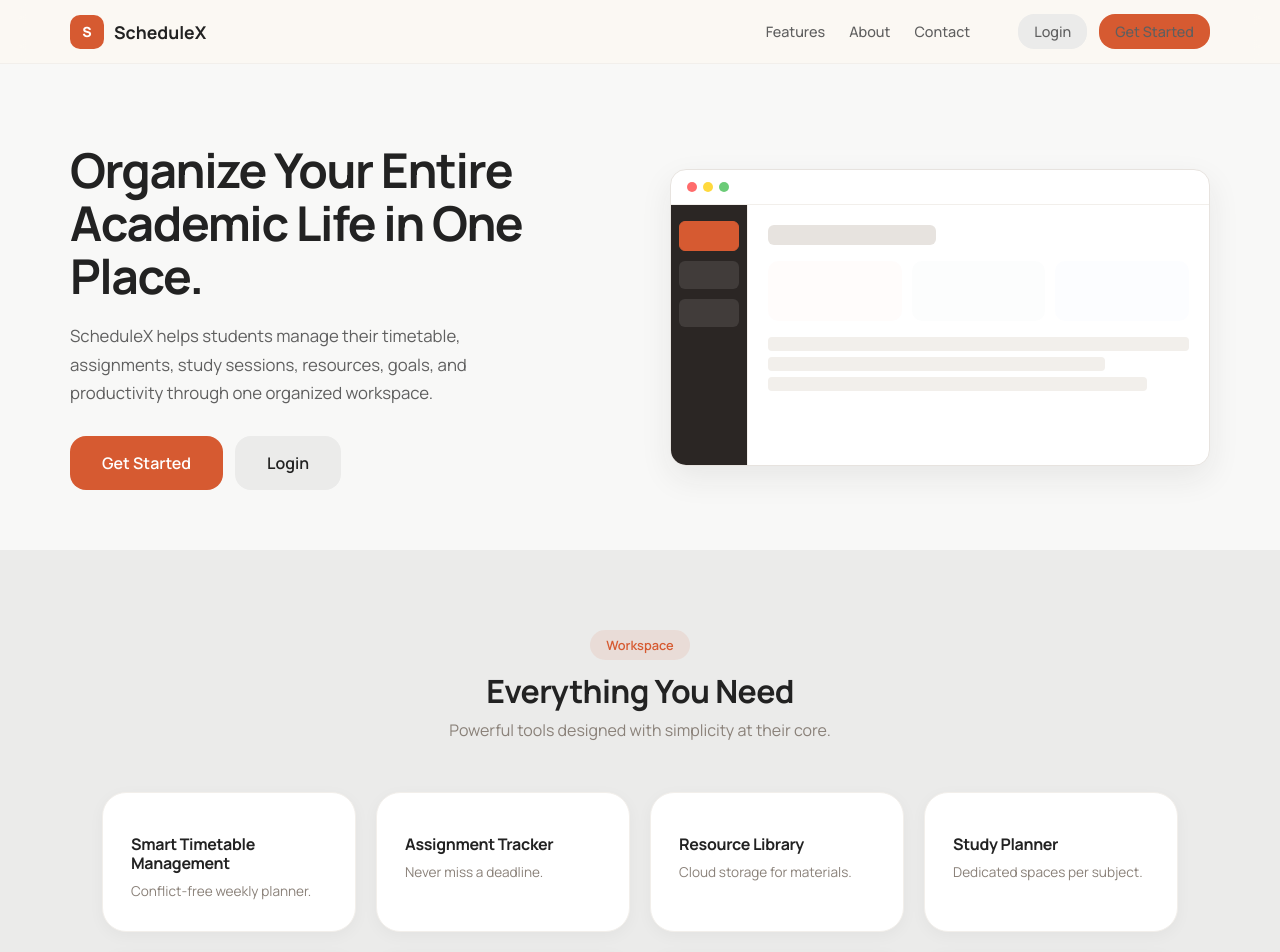
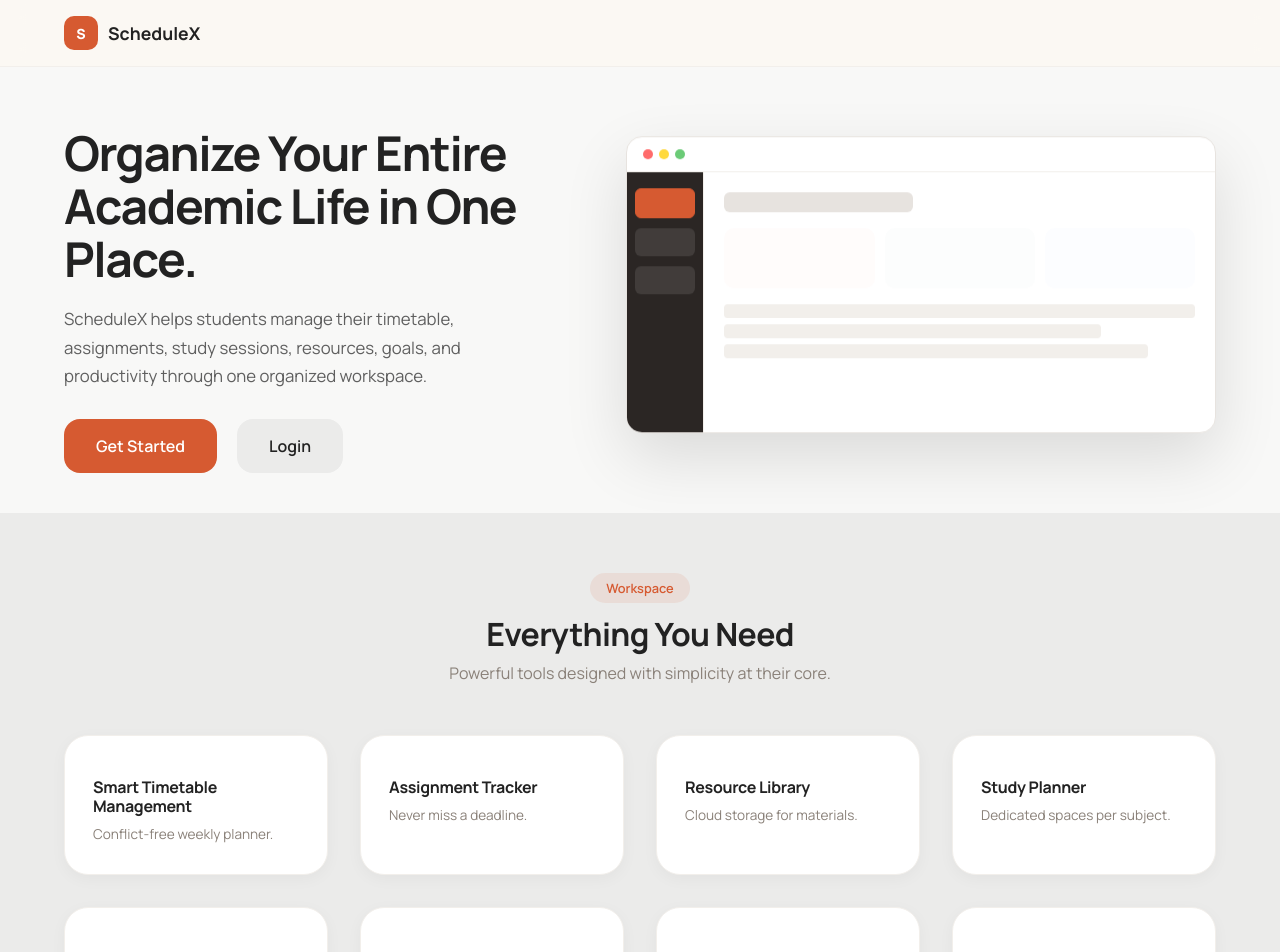
Before and after one commit to krutthiikaaa/ScheduleX, a React (Vite) app: page / in a window 1280 px wide. Shown: the top 952 px of the page. Built offline with nearby package versions, Linux system fonts and the light colour scheme; no server answers.

Commit message:
UI: Optimize Landing Page layout for full-width screens and remove navbar links

```diff
--- a/src/pages/LandingPage.jsx
+++ b/src/pages/LandingPage.jsx
@@ -62,17 +62,7 @@ function LandingPage() {
             <div className="landing-nav-logo">S</div>
             ScheduleX
           </Link>
-          <div className="landing-nav-links">
-            <div className="nav-center-links" style={{ display: "flex", gap: "24px", alignItems: "center" }}>
-              <a href="#features">Features</a>
-              <a href="#about">About</a>
-              <a href="#contact">Contact</a>
-            </div>
-            <div className="nav-right-actions" style={{ display: "flex", gap: "12px", alignItems: "center", marginLeft: "24px" }}>
-              <Link to="/login" className="btn btn-secondary" style={{ padding: "8px 16px" }}>Login</Link>
-              <Link to="/register" className="btn btn-primary" style={{ padding: "8px 16px" }}>Get Started</Link>
-            </div>
-          </div>
+
         </div>
       </nav>
 
--- a/src/styles/splash-landing.css
+++ b/src/styles/splash-landing.css
@@ -12,7 +12,7 @@
 
 /* ── Landing Nav ── */
 .landing-nav{position:sticky;top:0;z-index:200;background:rgba(252,248,243,.85);backdrop-filter:blur(12px);border-bottom:1px solid var(--border-light);transition:box-shadow .3s}
-.landing-nav-inner{max-width:1140px;margin:0 auto;padding:14px 32px;display:flex;align-items:center;justify-content:space-between}
+.landing-nav-inner{max-width:1640px;margin:0 auto;padding:16px 64px;display:flex;align-items:center;justify-content:space-between}
 .landing-nav-brand{display:flex;align-items:center;gap:10px;font-weight:700;font-size:1.1rem;color:var(--text-heading);text-decoration:none}
 .landing-nav-logo{width:34px;height:34px;background:var(--primary);border-radius:10px;display:flex;align-items:center;justify-content:center;color:#fff;font-weight:800;font-size:14px}
 .landing-nav-links{display:flex;align-items:center;gap:24px}
@@ -23,15 +23,17 @@
 .nav-cta-btn:hover{background:var(--primary-hover);transform:translateY(-1px)}
 
 /* ── Hero ── */
-.landing-hero{max-width:1140px;margin:0 auto;padding:80px 32px 60px}
-.hero-content{display:grid;grid-template-columns:1fr 1fr;gap:60px;align-items:center}
-.hero-text h1{font-size:3rem;line-height:1.1;letter-spacing:-.03em;margin-bottom:20px}
-.hero-text p{color:var(--text-body);font-size:1.05rem;line-height:1.7;margin-bottom:28px;max-width:480px}
-.hero-btns{display:flex;gap:12px}
+.landing-hero{max-width:1640px;margin:0 auto;padding:60px 64px 40px}
+.hero-content{display:grid;grid-template-columns:45fr 55fr;gap:80px;align-items:center}
+.hero-visual{animation:floatAnim 6s ease-in-out infinite}
+@keyframes floatAnim{0%,100%{transform:translateY(0)}50%{transform:translateY(-16px)}}
+.hero-text h1{font-size:3rem;line-height:1.1;letter-spacing:-.03em;margin-bottom:20px;max-width:650px}
+.hero-text p{color:var(--text-body);font-size:1.05rem;line-height:1.7;margin-bottom:28px;max-width:580px}
+.hero-btns{display:flex;gap:20px}
 .btn-lg{padding:16px 32px;font-size:1rem}
 
 /* ── Mockup ── */
-.mockup-window{background:var(--card-bg);border-radius:16px;border:1px solid var(--border);box-shadow:var(--shadow-lg);overflow:hidden;animation:fadeInUp .8s .3s var(--ease-out) both}
+.mockup-window{background:var(--card-bg);border-radius:16px;border:1px solid var(--border);box-shadow:0 24px 64px rgba(0,0,0,0.12);overflow:hidden;animation:fadeInUp .8s .3s var(--ease-out) both}
 .mockup-topbar{display:flex;gap:6px;padding:12px 16px;border-bottom:1px solid var(--border-light)}
 .mockup-dot{width:10px;height:10px;border-radius:50%}
 .mockup-dot.red{background:#FF6B6B}.mockup-dot.yellow{background:#FFD93D}.mockup-dot.green{background:#6BCB77}
@@ -48,16 +50,16 @@
 .m-row{height:14px;background:var(--border-light);border-radius:4px}
 
 /* ── Landing Sections ── */
-.landing-section{max-width:1140px;margin:0 auto;padding:80px 32px}
+.landing-section{max-width:1640px;margin:0 auto;padding:60px 64px}
 .landing-section.bg-stone{max-width:100%;background:var(--bg-secondary)}
-.landing-section.bg-stone>*{max-width:1076px;margin-left:auto;margin-right:auto}
+.landing-section.bg-stone>*{max-width:1512px;margin-left:auto;margin-right:auto}
 .section-header{text-align:center;margin-bottom:48px}
 .section-badge{display:inline-block;padding:6px 16px;background:var(--primary-light);color:var(--primary);border-radius:var(--radius-full);font-size:.8rem;font-weight:600;margin-bottom:12px}
 .section-header h2{font-size:2rem;letter-spacing:-.02em;margin-bottom:8px}
 .section-header p{color:var(--text-muted);font-size:1rem;max-width:500px;margin:0 auto}
 
 /* ── Feature Cards ── */
-.features-grid{display:grid;grid-template-columns:repeat(4,1fr);gap:20px}
+.features-grid{display:grid;grid-template-columns:repeat(4,1fr);gap:32px}
 .feature-card{background:var(--card-bg);border-radius:var(--radius-card);padding:28px;border:1px solid var(--border-light);box-shadow:var(--shadow-card);transition:all .25s var(--ease-out)}
 .feature-card:hover{box-shadow:var(--shadow-card-hover);transform:translateY(-3px)}
 .feature-icon{font-size:2rem;display:block;margin-bottom:14px}
@@ -91,21 +93,21 @@
 .why-card p{color:var(--text-muted);font-size:.83rem}
 
 /* ── CTA ── */
-.landing-cta{text-align:center;padding:80px 32px;background:linear-gradient(180deg,var(--bg) 0%,var(--bg-secondary) 100%)}
+.landing-cta{text-align:center;padding:60px 64px;background:linear-gradient(180deg,var(--bg) 0%,var(--bg-secondary) 100%)}
 .landing-cta h2{font-size:2rem;margin-bottom:12px}
 .landing-cta p{color:var(--text-muted);margin-bottom:28px;font-size:1rem}
 .landing-cta .hero-btns{justify-content:center}
 
 /* ── Footer ── */
-.landing-footer{background:var(--bg-secondary);border-top:1px solid var(--border);padding:40px 32px 24px}
-.footer-inner{max-width:1140px;margin:0 auto;display:flex;justify-content:space-between;align-items:flex-start;margin-bottom:32px}
+.landing-footer{background:var(--bg-secondary);border-top:1px solid var(--border);padding:40px 64px 24px}
+.footer-inner{max-width:1640px;margin:0 auto;display:flex;justify-content:space-between;align-items:flex-start;margin-bottom:32px}
 .footer-brand{display:flex;align-items:center;gap:10px;flex-wrap:wrap}
 .footer-title{font-weight:700;font-size:1.1rem;color:var(--text-heading)}
 .footer-brand p{width:100%;margin-top:4px;color:var(--text-muted);font-size:.85rem}
 .footer-links{display:flex;gap:24px}
 .footer-links a{color:var(--text-body);font-size:.85rem;text-decoration:none;transition:color .2s}
 .footer-links a:hover{color:var(--primary)}
-.footer-bottom{max-width:1140px;margin:0 auto;padding-top:20px;border-top:1px solid var(--border)}
+.footer-bottom{max-width:1640px;margin:0 auto;padding-top:20px;border-top:1px solid var(--border)}
 .footer-bottom p{color:var(--text-muted);font-size:.8rem;text-align:center}
 
 /* ── Scroll Reveal ── */
```
